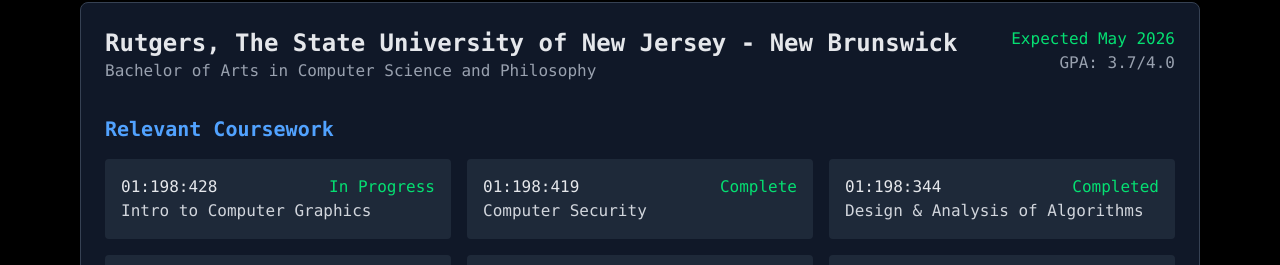
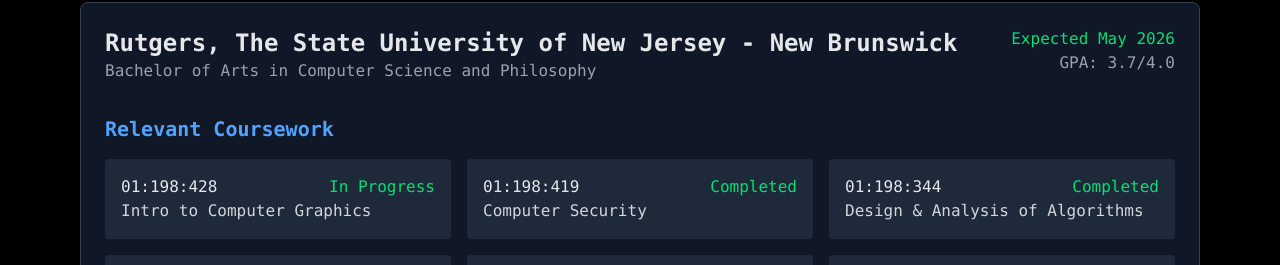
Before and after one commit to SoPat712/my-portfolio, a SvelteKit app: page / in a window 1280 px wide. Shown: the part 3974-4239 px from the top of the page. Built offline with nearby package versions, Linux system fonts and the light colour scheme.

Commit message:
complete to completed

```diff
--- a/src/routes/+page.svelte
+++ b/src/routes/+page.svelte
@@ -164,7 +164,7 @@
         name: "Intro to Computer Graphics",
         status: "In Progress",
       },
-      { code: "01:198:419", name: "Computer Security", status: "Complete" },
+      { code: "01:198:419", name: "Computer Security", status: "Completed" },
       {
         code: "01:198:344",
         name: "Design & Analysis of Algorithms",
```
